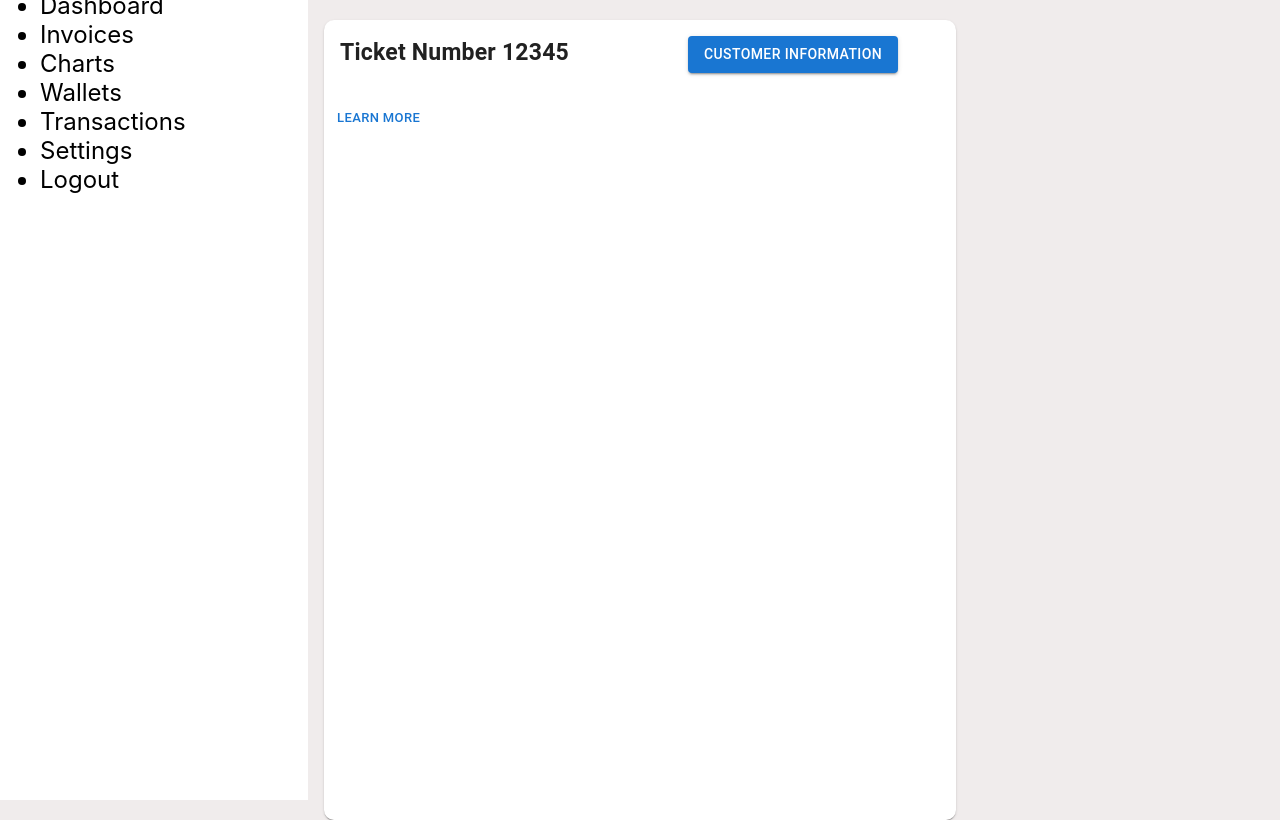
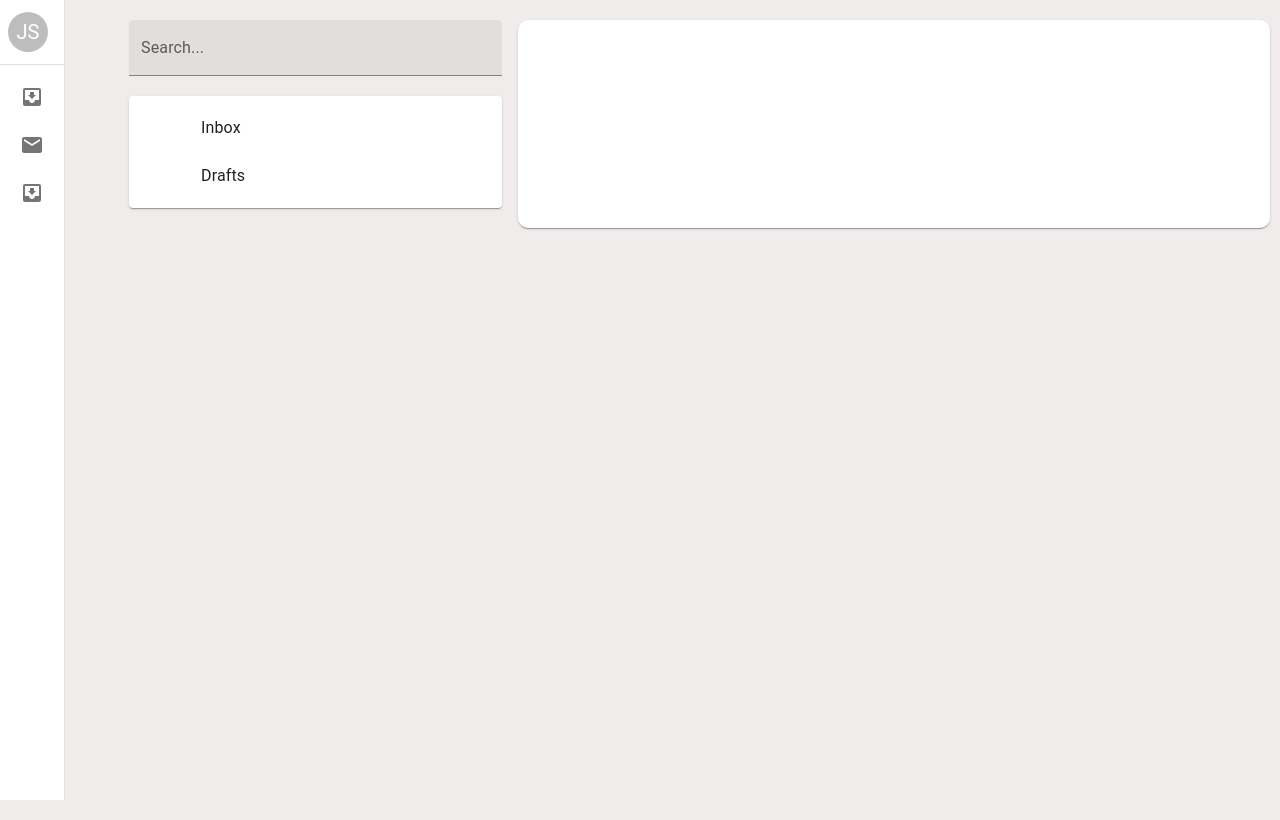
Before and after one commit to TheLadsters/laravel-edgestyle-bwa, a React (Vite) app in the folder react/: page /chatspace in a window 1280 px wide. Built offline with nearby package versions, Linux system fonts and the light colour scheme.

Commit message:
Created initial Layout for chatspace

```diff
--- a/react/src/components/ChatSpaceChat.jsx
+++ b/react/src/components/ChatSpaceChat.jsx
@@ -2,40 +2,27 @@
 import React from 'react'
 import Grid from '@mui/material/Grid';
 import Card from '@mui/material/Card';
+import TextField from '@mui/material/TextField';
 import CardActions from '@mui/material/CardActions';
 import CardContent from '@mui/material/CardContent';
 import Button from '@mui/material/Button';
 import Typography from '@mui/material/Typography';
-// import InfoIcon from '@mui/icons-material/Info';
+import InfoIcon from '@mui/icons-material/Info';
+import SendIcon from '@mui/icons-material/Send';
+import ErrorIcon from '@mui/icons-material/Error';
+import AttachmentIcon from '@mui/icons-material/Attachment';
 
 export default function ChatSpaceChat() {
+    const style = {
+        borderRadius: '10px',
+        marginTop: '20px',
+        height: '100%',
+        marginRight: '10px'
+    }
   return (
     <>
-    <Card sx={{ minWidth: 275 }} style={{borderRadius: '10px', marginTop: '20px', height: '100%'}}>
-        <CardContent>
-            <Grid container
-                justifyContent="space-between"
-                alignItems="flex-start"
-                spacing={12}
-            >
-                    <Grid item={true} xs={6}>
-                        <Typography sx={{ fontSize: 23 }} color="text.primary" gutterBottom>
-                            <b>Ticket Number 12345</b>
-                        </Typography>
-                    </Grid>
+    <Card sx={{ minWidth: 275 }} style={style}>
 
-                    <Grid item={true} xs={6}>
-                        <Button variant="contained">
-                            Customer Information
-                            {/* <InfoIcon></InfoIcon> */}
-                        </Button>
-                    </Grid>
-            </Grid>
-        </CardContent>
-
-        <CardActions>
-            <Button size="small">Learn More</Button>
-        </CardActions>
     </Card>
 
     </>
--- a/react/src/components/ChatspaceSidebar.jsx
+++ /dev/null
@@ -1,46 +0,0 @@
-/* eslint-disable no-unused-vars */
-import React, {useState} from 'react'
-import { ProSidebar, Menu, MenuItem} from "react-pro-sidebar";
-import Grid from '@mui/material/Grid';
-// import Menu from '@mui/material/Menu';
-// import MenuItem from '@mui/material/MenuItem';
-
-const ChatSpaceSidebar = () => {
-    // const style = {
-
-    // }
-    return (
-        <div style={{ display: "flex", height: "100vh" }}>
-            <ProSidebar className="app" style={{ backgroundColor: 'white',
-        width: '100%',}}>
-                <Menu open={true}>
-                    <MenuItem className="menu1">
-
-                    <Grid container
-                        justifyContent="space-between"
-                        alignItems="flex-start"
-                        spacing={12}
-                    >
-
-                        <Grid>
-
-                        </Grid>
-                    </Grid>
-
-                    </MenuItem>
-                    <MenuItem> Dashboard </MenuItem>
-                    <MenuItem> Invoices </MenuItem>
-                    <MenuItem> Charts </MenuItem>
-                    <MenuItem> Wallets </MenuItem>
-                    <MenuItem> Transactions </MenuItem>
-                    <MenuItem> Settings </MenuItem>
-                    <MenuItem> Logout </MenuItem>
-                </Menu>
-            </ProSidebar>
-    </div>
-    )
-};
-
-
-
-export default ChatSpaceSidebar;
--- a/react/src/components/ContactList.jsx
+++ b/react/src/components/ContactList.jsx
@@ -1,44 +1,37 @@
 /* eslint-disable no-unused-vars */
-import React from 'react'
+import React from 'react';
+// import InboxIcon from '@mui/icons-material/InboxIcon';
+// import DraftsIcon from '@mui/icons-material/DraftsIcon';
+import List from '@mui/material/List';
+import ListItem from '@mui/material/ListItem';
+import ListItemButton from '@mui/material/ListItemButton';
+import ListItemIcon from '@mui/material/ListItemIcon';
+import ListItemText from '@mui/material/ListItemText';
 import Card from '@mui/material/Card';
-import MenuList from '@mui/material/MenuList';
-import MenuItem from '@mui/material/MenuList';
+
 
 export default function ChatList() {
   return (
-    <Card style={{height: '100%'}}>
-        <MenuList>
-            <MenuItem>
-            Contact#12345
-            </MenuItem>
-            <MenuItem>
-            Contact#12345
-            </MenuItem>
-            <MenuItem>
-            Contact#12345
-            </MenuItem>
-            <MenuItem>
-            Contact#12345
-            </MenuItem>
-            <MenuItem>
-            Contact#12345
-            </MenuItem>
-            <MenuItem>
-            Contact#12345
-            </MenuItem>
-            <MenuItem>
-            Contact#12345
-            </MenuItem>
-            <MenuItem>
-            Contact#12345
-            </MenuItem>
-            <MenuItem>
-            Contact#12345
-            </MenuItem>
-            <MenuItem>
-            Contact#12345
-            </MenuItem>
-        </MenuList>
-    </Card>
+          // Data will be mapped here for contacts
+      <Card>
+          <List>
+                <ListItem disablePadding>
+                  <ListItemButton>
+                    <ListItemIcon>
+                      {/* <InboxIcon /> */}
+                    </ListItemIcon>
+                    <ListItemText primary="Inbox" />
+                  </ListItemButton>
+                </ListItem>
+                <ListItem disablePadding>
+                  <ListItemButton>
+                    <ListItemIcon>
+                      {/* <DraftsIcon /> */}
+                    </ListItemIcon>
+                    <ListItemText primary="Drafts" />
+                  </ListItemButton>
+                </ListItem>
+              </List>
+      </Card>
   )
 }
--- a/react/src/components/SearchBar.jsx
+++ b/react/src/components/SearchBar.jsx
@@ -3,13 +3,14 @@ import React from 'react'
 import TextField from '@mui/material/TextField';
 
 export default function SearchBar() {
-    // const style = {
-
-    // }
+    const style = {
+      width: '100%',
+      marginBottom: '20px',
+      marginTop: '20px',
+      borderRadius: '20px'
+    }
   return (
-    <TextField style={{width: '100%',
-    marginBottom: '20px',
-    marginTop: '20px'}}
+    <TextField sx={style}
           id="filled-search"
           label="Search..."
           type="search"
--- /dev/null
+++ b/react/src/layouts/ChatSidebarLayout.jsx
@@ -0,0 +1,145 @@
+/* eslint-disable no-unused-vars */
+import * as React from 'react';
+import { Outlet } from "react-router-dom";
+import { styled, useTheme } from '@mui/material/styles';
+import ChatSpace from '../views/ChatSpace'
+import Box from '@mui/material/Box';
+import MuiDrawer from '@mui/material/Drawer';
+import Avatar from '@mui/material/Avatar';
+import List from '@mui/material/List';
+import CssBaseline from '@mui/material/CssBaseline';
+import Typography from '@mui/material/Typography';
+import Divider from '@mui/material/Divider';
+import IconButton from '@mui/material/IconButton';
+import MenuIcon from '@mui/icons-material/Menu';
+import ChevronLeftIcon from '@mui/icons-material/ChevronLeft';
+import ChevronRightIcon from '@mui/icons-material/ChevronRight';
+import ListItem from '@mui/material/ListItem';
+import ListItemButton from '@mui/material/ListItemButton';
+import ListItemIcon from '@mui/material/ListItemIcon';
+import ListItemText from '@mui/material/ListItemText';
+import InboxIcon from '@mui/icons-material/MoveToInbox';
+import MailIcon from '@mui/icons-material/Mail';
+
+const drawerWidth = 360;
+
+const openedMixin = (theme) => ({
+    width: drawerWidth,
+    transition: theme.transitions.create('width', {
+        easing: theme.transitions.easing.sharp,
+        duration: theme.transitions.duration.enteringScreen,
+    }),
+    overflowX: 'hidden',
+});
+
+const closedMixin = (theme) => ({
+    transition: theme.transitions.create('width', {
+        easing: theme.transitions.easing.sharp,
+        duration: theme.transitions.duration.leavingScreen,
+    }),
+    overflowX: 'hidden',
+    width: `calc(${theme.spacing(7)} + 1px)`,
+    [theme.breakpoints.up('sm')]: {
+        width: `calc(${theme.spacing(8)} + 1px)`,
+    },
+});
+
+const DrawerHeader = styled('div')(({ theme }) => ({
+    display: 'flex',
+    alignItems: 'center',
+    justifyContent: 'flex-end',
+    padding: theme.spacing(0, 1),
+    // necessary for content to be below app bar
+    ...theme.mixins.toolbar,
+}));
+
+
+const Drawer = styled(MuiDrawer, { shouldForwardProp: (prop) => prop !== 'open' })(
+    ({ theme, open }) => ({
+        width: drawerWidth,
+        flexShrink: 0,
+        whiteSpace: 'nowrap',
+        boxSizing: 'border-box',
+        ...(open && {
+        ...openedMixin(theme),
+        '& .MuiDrawer-paper': openedMixin(theme),
+        }),
+        ...(!open && {
+        ...closedMixin(theme),
+        '& .MuiDrawer-paper': closedMixin(theme),
+        }),
+    }),
+);
+
+export default function ChatSidebarLayout() {
+const theme = useTheme();
+const [open, setOpen] = React.useState(false);
+
+const handleDrawerOpen = () => {
+    setOpen(true);
+};
+
+const handleDrawerClose = () => {
+    setOpen(false);
+};
+
+return (
+    <Box sx={{ display: 'flex'}}>
+        <CssBaseline />
+        <Drawer variant="permanent" open={open}>
+            <DrawerHeader sx={{ display: 'flex', justifyContent: 'space-between'}}>
+
+                <Avatar
+                    color="inherit"
+                    aria-label="open drawer"
+                    onClick={handleDrawerOpen}
+                    edge="start"
+                    sx={{marginRight: '5px', cursor: 'pointer',
+                    }}
+                >
+                    JS
+                </Avatar>
+
+                {/* John Smith */}
+
+
+                {open && <IconButton onClick={handleDrawerClose} >
+                    {theme.direction === 'rtl' ? <ChevronRightIcon /> : <ChevronLeftIcon />}
+                </IconButton>}
+
+            </DrawerHeader>
+            <Divider />
+            <List>
+
+            {['Dashboard', 'Messages', 'Settings'].map((text, index) => (
+                <ListItem key={text} disablePadding sx={{ display: 'block' }}>
+                <ListItemButton
+                    sx={{
+                    minHeight: 48,
+                    justifyContent: open ? 'initial' : 'center',
+                    px: 2.5,
+                    }}
+                >
+                    <ListItemIcon
+                    sx={{
+                        minWidth: 0,
+                        mr: open ? 3 : 'auto',
+                        justifyContent: 'center',
+                    }}
+                    >
+                    {index % 2 === 0 ? <InboxIcon /> : <MailIcon />}
+
+                    </ListItemIcon>
+                    <ListItemText primary={text} sx={{ opacity: open ? 1 : 0 }} />
+                </ListItemButton>
+                </ListItem>
+            ))}
+            </List>
+        </Drawer>
+        <Box component="main" sx={{ flexGrow: 1, p: 3 }}>
+            <DrawerHeader />
+        </Box>
+            <Outlet />
+    </Box>
+);
+}
--- a/react/src/main.jsx
+++ b/react/src/main.jsx
@@ -1,11 +1,24 @@
+/* eslint-disable no-unused-vars */
 import React from 'react'
 import ReactDOM from 'react-dom/client'
 import './index.css'
-import {RouterProvider} from "react-router-dom";
+import {BrowserRouter, Routes, Route, RouterProvider} from "react-router-dom";
 import router from "./router.jsx";
+import ChatSidebarLayout from './layouts/ChatSidebarLayout';
+import ChatSpace from './views/ChatSpace';
+import NotFound from './views/NotFound';
+import Login from './views/Login';
 
 ReactDOM.createRoot(document.getElementById('root')).render(
   <React.StrictMode>
-      <RouterProvider router={router} />
+    <BrowserRouter>
+      <Routes>
+        <Route path="/chatspace" element={<ChatSidebarLayout />}>
+            <Route index element={<ChatSpace />}></Route>
+        </Route>
+        <Route path="*" element={<NotFound />}></Route>
+        <Route path="/login" element={<Login />}></Route>
+      </Routes>
+    </BrowserRouter>
   </React.StrictMode>
 )
--- a/react/src/views/ChatSpace.jsx
+++ b/react/src/views/ChatSpace.jsx
@@ -1,6 +1,6 @@
 /* eslint-disable no-unused-vars */
 import React from 'react'
-import ChatspaceSidebar from '../components/ChatspaceSidebar';
+import ChatspaceSidebar from '../layouts/ChatSidebarLayout';
 import ChatspaceChat from '../components/ChatspaceChat';
 import SearchBar from '../components/SearchBar';
 import ContactList from '../components/ContactList';
@@ -9,25 +9,14 @@ function ChatSpace() {
   return (
     <>
         <Grid container spacing={2}>
-            <Grid item={true} xs={3}>
-                    <ChatspaceSidebar />
+
+
+            <Grid item xs={4}>
+                <SearchBar />
+                <ContactList />
             </Grid>
 
-            {/* <Grid container xs={3}
-                direction="column"
-                justifyContent="center"
-                alignItems="center"
-            >
-                <Grid item={true} xs={3}>
-                    <SearchBar />
-                </Grid>
-
-                <Grid item={true} xs={9}>
-                    <ContactList />
-                </Grid>
-            </Grid> */}
-
-            <Grid item={true} xs={6}>
+            <Grid item xs={8}>
                 <ChatspaceChat />
             </Grid>
         </Grid>
```
